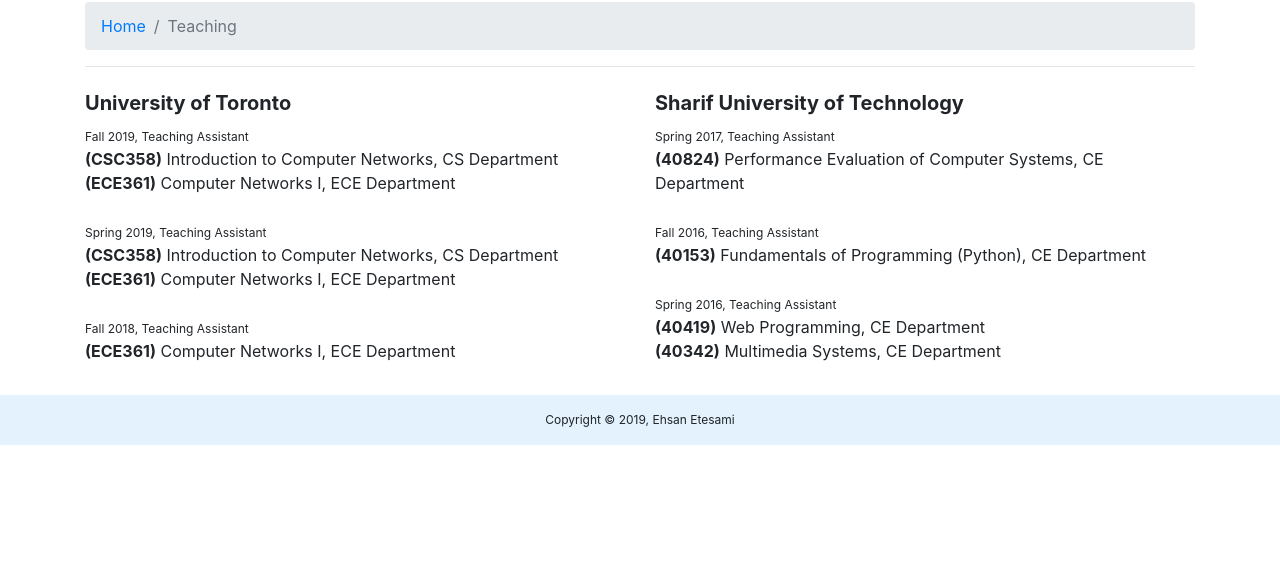
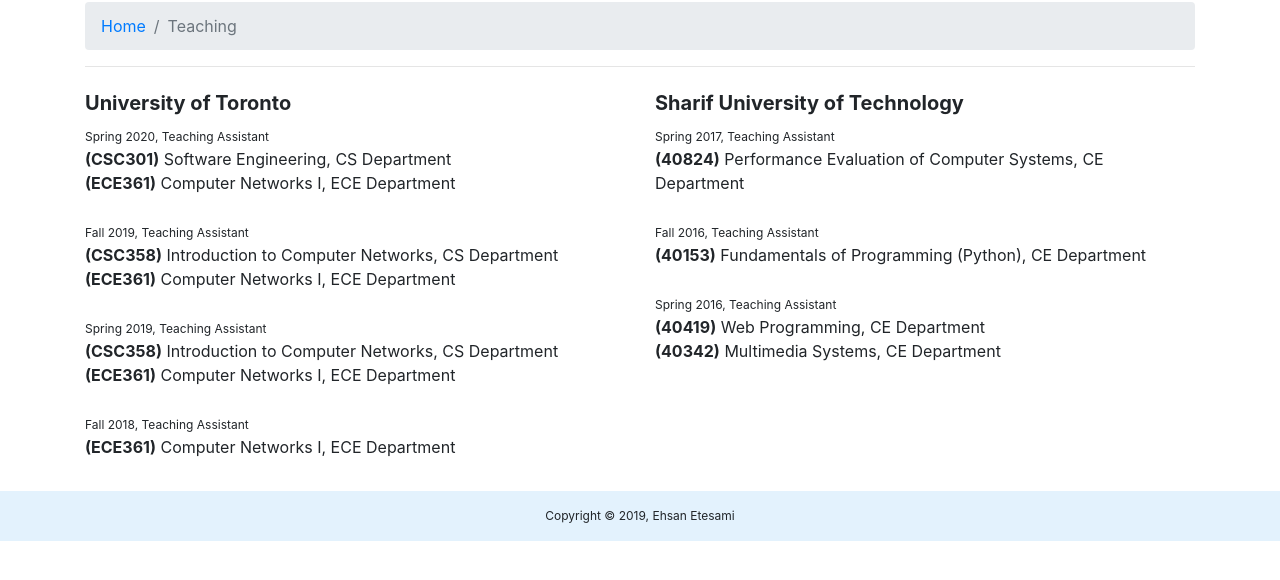
Before and after one commit to etesami/etesami.github.io, a plain HTML site: page teaching.html in a window 1280 px wide. Shown: the part 150-730 px from the top of the page. Drawn offline with Linux system fonts and the light colour scheme.

Commit message:
New 2020 Spring TAs

```diff
--- a/feed.xml
+++ b/feed.xml
@@ -1,4 +1,4 @@
-<?xml version="1.0" encoding="utf-8"?><feed xmlns="http://www.w3.org/2005/Atom" ><generator uri="https://jekyllrb.com/" version="4.0.0">Jekyll</generator><link href="https://etesami.github.io/feed.xml" rel="self" type="application/atom+xml" /><link href="https://etesami.github.io/" rel="alternate" type="text/html" /><updated>2020-01-24T17:58:55-05:00</updated><id>https://etesami.github.io/feed.xml</id><title type="html">Ehsan Etesami</title><subtitle>Ehsan Etesami Graduate PhD student Electrical and Computer Engineering University of Toronto Canada</subtitle><entry><title type="html">Reverse ssh to Access Hosts Behind the NAT</title><link href="https://etesami.github.io/2020/01/17/reverse-ssh-linux.html" rel="alternate" type="text/html" title="Reverse ssh to Access Hosts Behind the NAT" /><published>2020-01-17T00:00:00-05:00</published><updated>2020-01-17T00:00:00-05:00</updated><id>https://etesami.github.io/2020/01/17/reverse-ssh-linux</id><content type="html" xml:base="https://etesami.github.io/2020/01/17/reverse-ssh-linux.html">&lt;p&gt;Assume you have a local machine behind NAT and there is a relay machine that has a public IP address. You want to have access to the local computer from anywhere.&lt;/p&gt;
+<?xml version="1.0" encoding="utf-8"?><feed xmlns="http://www.w3.org/2005/Atom" ><generator uri="https://jekyllrb.com/" version="4.0.0">Jekyll</generator><link href="https://etesami.github.io/feed.xml" rel="self" type="application/atom+xml" /><link href="https://etesami.github.io/" rel="alternate" type="text/html" /><updated>2020-01-25T08:48:03-05:00</updated><id>https://etesami.github.io/feed.xml</id><title type="html">Ehsan Etesami</title><subtitle>Ehsan Etesami Graduate PhD student Electrical and Computer Engineering University of Toronto Canada</subtitle><entry><title type="html">Reverse ssh to Access Hosts Behind the NAT</title><link href="https://etesami.github.io/2020/01/17/reverse-ssh-linux.html" rel="alternate" type="text/html" title="Reverse ssh to Access Hosts Behind the NAT" /><published>2020-01-17T00:00:00-05:00</published><updated>2020-01-17T00:00:00-05:00</updated><id>https://etesami.github.io/2020/01/17/reverse-ssh-linux</id><content type="html" xml:base="https://etesami.github.io/2020/01/17/reverse-ssh-linux.html">&lt;p&gt;Assume you have a local machine behind NAT and there is a relay machine that has a public IP address. You want to have access to the local computer from anywhere.&lt;/p&gt;
 
 &lt;div class=&quot;row justify-content-center&quot;&gt;
  &lt;div class=&quot;col col-sm-7 col-11 align-self-center my-4 img&quot;&gt;
--- a/teaching.html
+++ b/teaching.html
@@ -111,6 +111,11 @@
 	<div class="col col-md-6 col-12">
 		<h5><b>University of Toronto</b></h5>
 
+		<span class="txt-small">Spring 2020, Teaching Assistant</span></br>
+		<b>(CSC301)</b> Software Engineering, CS Department</br>
+		<b>(ECE361)</b> Computer Networks I, ECE Department</br>
+
+		</br>
 		<span class="txt-small">Fall 2019, Teaching Assistant</span></br>
 		<b>(CSC358)</b> Introduction to Computer Networks, CS Department</br>
 		<b>(ECE361)</b> Computer Networks I, ECE Department</br>
```
Also changed, not shown: 2 other files.
